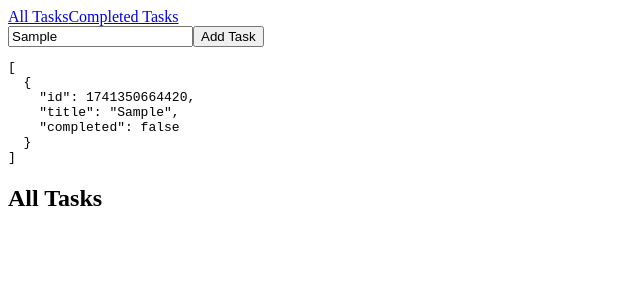
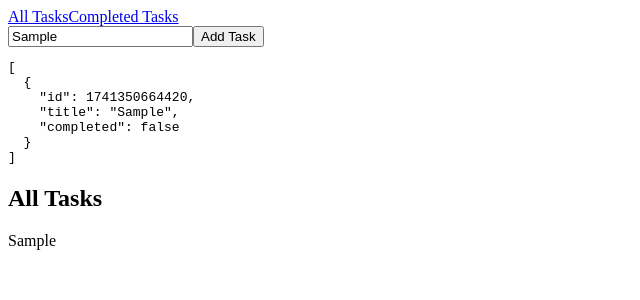
Before and after one commit to alonzojoe/task-manager, a Vue app: page / in a window 1280 px wide. Both pictures are taken after typing "Sample" into the empty fields and a click on the button "Add Task". Shown: the top 300 px of the page, without its empty margins (0-640 px from the left). Built offline with nearby package versions, Linux system fonts and the light colour scheme; the HTML template or start-up script is replaced by a standard one.

Commit message:
feat: add a getter for completed tasks, and display them in tempalte for both all and completed task page.

```diff
--- a/src/store/taskStore.js
+++ b/src/store/taskStore.js
@@ -33,6 +33,11 @@ const useTaskStore = defineStore("tasks", {
       this.tasks = storedTasks ?? [];
     },
   },
+  getters: {
+    completedTasks: (state) => {
+      return state.tasks.filter((task) => task.completed);
+    },
+  },
 });
 
 export default useTaskStore;
--- a/src/views/CompletedTask.vue
+++ b/src/views/CompletedTask.vue
@@ -1,11 +1,17 @@
 <template>
     <div>
         <h2>Completed Tasks</h2>
+
+        <div>
+            <div v-for="task in taskStore.completedTasks">{{ task.title }}</div>
+        </div>
     </div>
 </template>
 
 <script setup>
+import useTaskStore from '../store/taskStore';
 
+const taskStore = useTaskStore()
 </script>
 
 <style scoped></style>
--- a/src/views/TaskList.vue
+++ b/src/views/TaskList.vue
@@ -1,11 +1,17 @@
 <template>
     <div>
         <h2>All Tasks</h2>
+
+        <div>
+            <div v-for="task in taskStore.tasks">{{ task.title }}</div>
+        </div>
     </div>
 </template>
 
 <script setup>
+import useTaskStore from '../store/taskStore';
 
+const taskStore = useTaskStore()
 </script>
 
 <style scoped></style>
```
